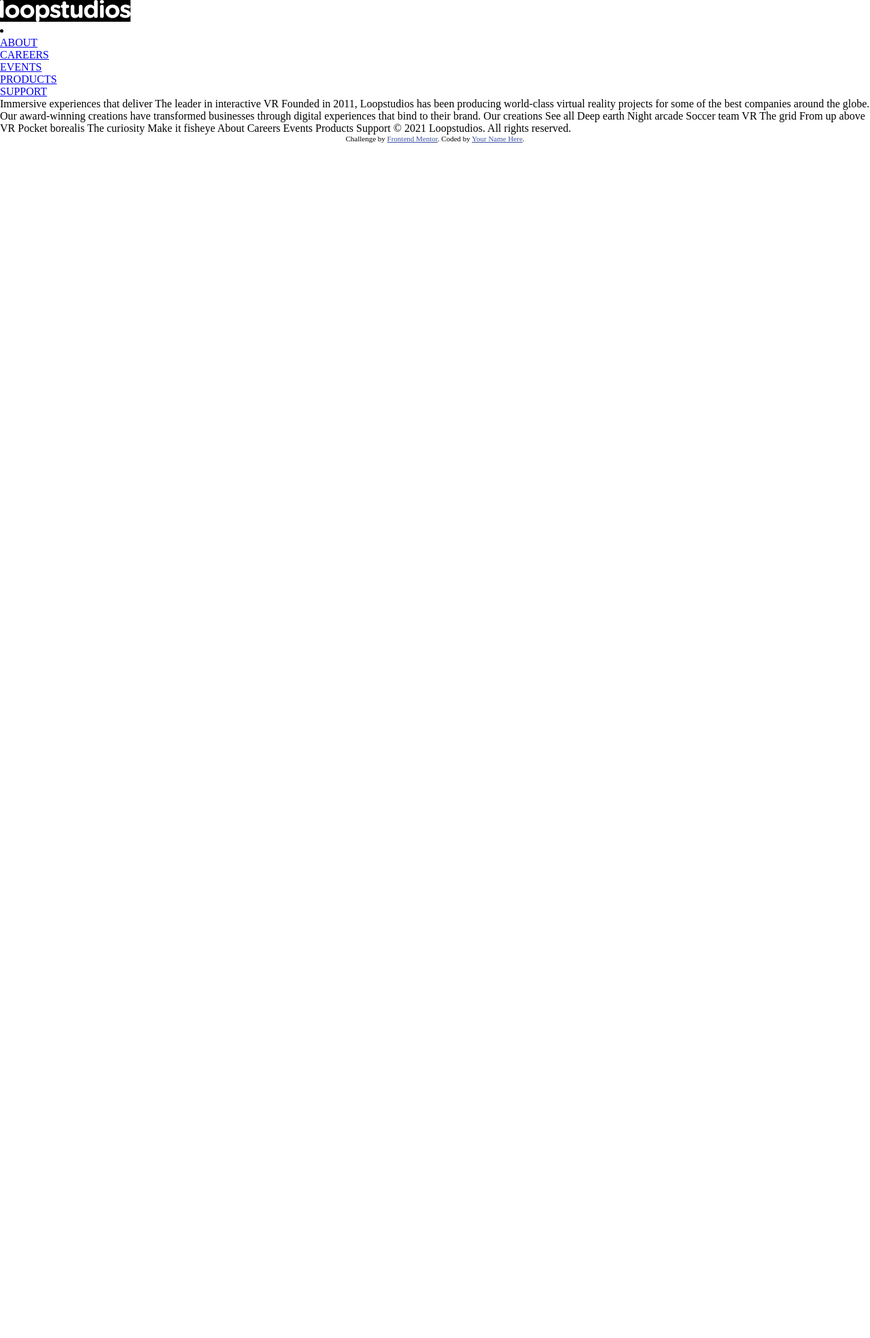
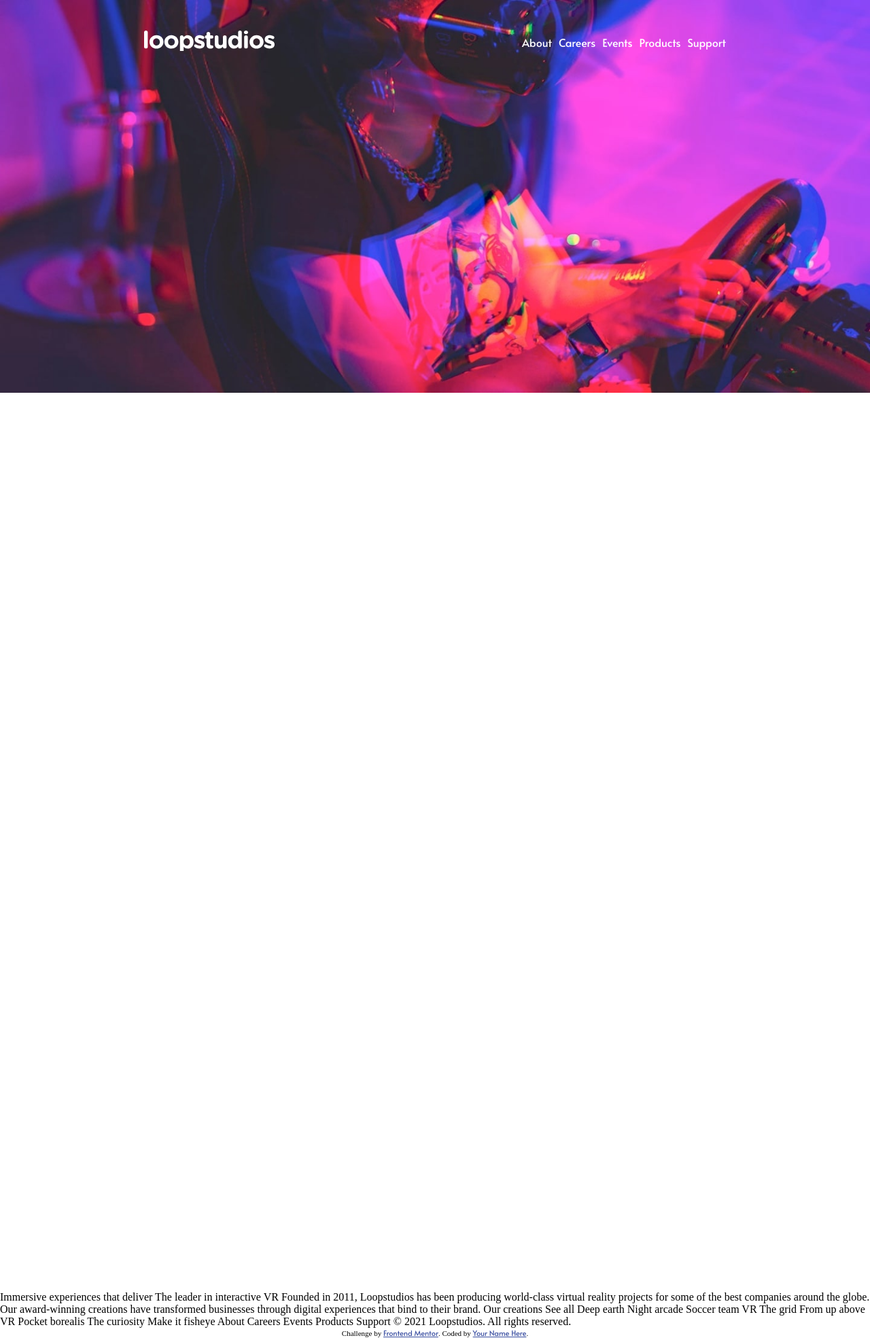
Before and after one commit to erikgna/roadmap, a PHP site: page /code/index.html in a window 1280 px wide. Shown: the whole page at 68% size. Before the commit the page ends 210 px from the top, so only its background shows below. Run offline with PHP 8.4, Linux system fonts and the light colour scheme.

Commit message:
changes to new challenge

```diff
--- a/loopstudios-landing-page-main/code/app/_globals.scss
+++ b/loopstudios-landing-page-main/code/app/_globals.scss
@@ -3,3 +3,11 @@
     padding: 0;
     box-sizing: border-box;
 }
+
+h1, h2, h3, a, p {
+    font-family: Alata, sans-serif;
+}
+
+.container {
+    padding: 2.8125rem 1.875rem;
+}
--- a/loopstudios-landing-page-main/code/app/_header.scss
+++ b/loopstudios-landing-page-main/code/app/_header.scss
@@ -1,6 +1,62 @@
 .header {
+    height: 1300px;
+    background-image: url('/loopstudios-landing-page-main/code/img/mobile/image-hero.jpg');
+    background-position: top center;
+    background-repeat: no-repeat;
+    background-size: contain;
 
-    &__logo {
-        background-color: black;
+    @include breakpoint-up(large){
+        height: 1900px;
+        background-image: url('/loopstudios-landing-page-main/code/img/desktop/image-hero.jpg');
+    }
+
+    &__nav {
+        display: flex;
+        align-items: center;
+        justify-content: space-between;
+
+        @include breakpoint-up(large){
+            justify-content: space-around;
+        }
+    }
+
+    &__hamburger {
+        cursor: pointer;
+
+        @include breakpoint-up(large){
+            display: none;
+        }
+
+        .span {
+            background-color: white;
+            width: 25px;
+            height: 2px;
+
+            &:not(:last-child) {
+                margin-bottom: 5px;
+            }
+        }
+    }
+
+    &__links {
+        display: none;
+
+        @include breakpoint-up(large){
+            display: flex;
+            list-style: none;
+        }
+
+        a {
+            color: white;
+            text-decoration: none;
+        }
+
+        li {
+            display: flex;
+        }
+
+        ul:not(:last-child) {
+            margin-right: 10px;
+        }
     }
 }
--- a/loopstudios-landing-page-main/code/app/_variables.scss
+++ b/loopstudios-landing-page-main/code/app/_variables.scss
@@ -1,3 +1,7 @@
+// Fonts
+
+@import url('https://fonts.googleapis.com/css2?family=Alata&family=Josefin+Sans:wght@300&display=swap');
+
 // Colors
 
 $white: hsl(0, 0%, 100%);
--- a/loopstudios-landing-page-main/code/app/style.css
+++ b/loopstudios-landing-page-main/code/app/style.css
@@ -1,3 +1,4 @@
+@import url("https://fonts.googleapis.com/css2?family=Alata&family=Josefin+Sans:wght@300&display=swap");
 * {
   margin: 0;
   padding: 0;
@@ -5,7 +6,93 @@
           box-sizing: border-box;
 }
 
-.header__logo {
-  background-color: black;
+h1, h2, h3, a, p {
+  font-family: Alata, sans-serif;
+}
+
+.container {
+  padding: 2.8125rem 1.875rem;
+}
+
+.header {
+  height: 1300px;
+  background-image: url("/loopstudios-landing-page-main/code/img/mobile/image-hero.jpg");
+  background-position: top center;
+  background-repeat: no-repeat;
+  background-size: contain;
+}
+
+@media (min-width: 64em) {
+  .header {
+    height: 1900px;
+    background-image: url("/loopstudios-landing-page-main/code/img/desktop/image-hero.jpg");
+  }
+}
+
+.header__nav {
+  display: -webkit-box;
+  display: -ms-flexbox;
+  display: flex;
+  -webkit-box-align: center;
+      -ms-flex-align: center;
+          align-items: center;
+  -webkit-box-pack: justify;
+      -ms-flex-pack: justify;
+          justify-content: space-between;
+}
+
+@media (min-width: 64em) {
+  .header__nav {
+    -ms-flex-pack: distribute;
+        justify-content: space-around;
+  }
+}
+
+.header__hamburger {
+  cursor: pointer;
+}
+
+@media (min-width: 64em) {
+  .header__hamburger {
+    display: none;
+  }
+}
+
+.header__hamburger .span {
+  background-color: white;
+  width: 25px;
+  height: 2px;
+}
+
+.header__hamburger .span:not(:last-child) {
+  margin-bottom: 5px;
+}
+
+.header__links {
+  display: none;
+}
+
+@media (min-width: 64em) {
+  .header__links {
+    display: -webkit-box;
+    display: -ms-flexbox;
+    display: flex;
+    list-style: none;
+  }
+}
+
+.header__links a {
+  color: white;
+  text-decoration: none;
+}
+
+.header__links li {
+  display: -webkit-box;
+  display: -ms-flexbox;
+  display: flex;
+}
+
+.header__links ul:not(:last-child) {
+  margin-right: 10px;
 }
 /*# sourceMappingURL=style.css.map */
--- a/loopstudios-landing-page-main/code/index.html
+++ b/loopstudios-landing-page-main/code/index.html
@@ -7,7 +7,7 @@
   <!-- displays site properly based on user's device -->
 
   <link rel="icon" type="image/png" sizes="32x32" href="./images/favicon-32x32.png">
-  <link rel="stylesheet" href="/app/style.css">
+  <link rel="stylesheet" href="/loopstudios-landing-page-main/code/app/style.css">
   <title>Frontend Mentor | Loopstudios landing page</title>
 
   <!-- Feel free to remove these styles or customise in your own stylesheet 👍 -->
@@ -26,20 +26,20 @@
 <body>
 
   <header class='header'>
-    <nav class='header__nav'>
-      <a href="#"><img src="/img/logo.svg" class='header__logo'></a>
+    <nav class='header__nav container'>
+      <a href="#"><img src="/loopstudios-landing-page-main/code/img/logo.svg" class='header__logo'></a>
       <div class="header__hamburger">
-        <span></span>
-        <span></span>
-        <span></span>
+        <div class='span'></div>
+        <div class='span'></div>
+        <div class='span'></div>
       </div>
       <div class="header__links">
         <li>
-          <ul><a href="#">ABOUT</a></ul>
-          <ul><a href="#">CAREERS</a></ul>
-          <ul><a href="#">EVENTS</a></ul>
-          <ul><a href="#">PRODUCTS</a></ul>
-          <ul><a href="#">SUPPORT</a></ul>
+          <ul><a href="#">About</a></ul>
+          <ul><a href="#">Careers</a></ul>
+          <ul><a href="#">Events</a></ul>
+          <ul><a href="#">Products</a></ul>
+          <ul><a href="#">Support</a></ul>
         </li>
       </div>
     </nav>
```
Also changed, not shown: loopstudios-landing-page-main/code/img/logo.svg, 1 other file.
